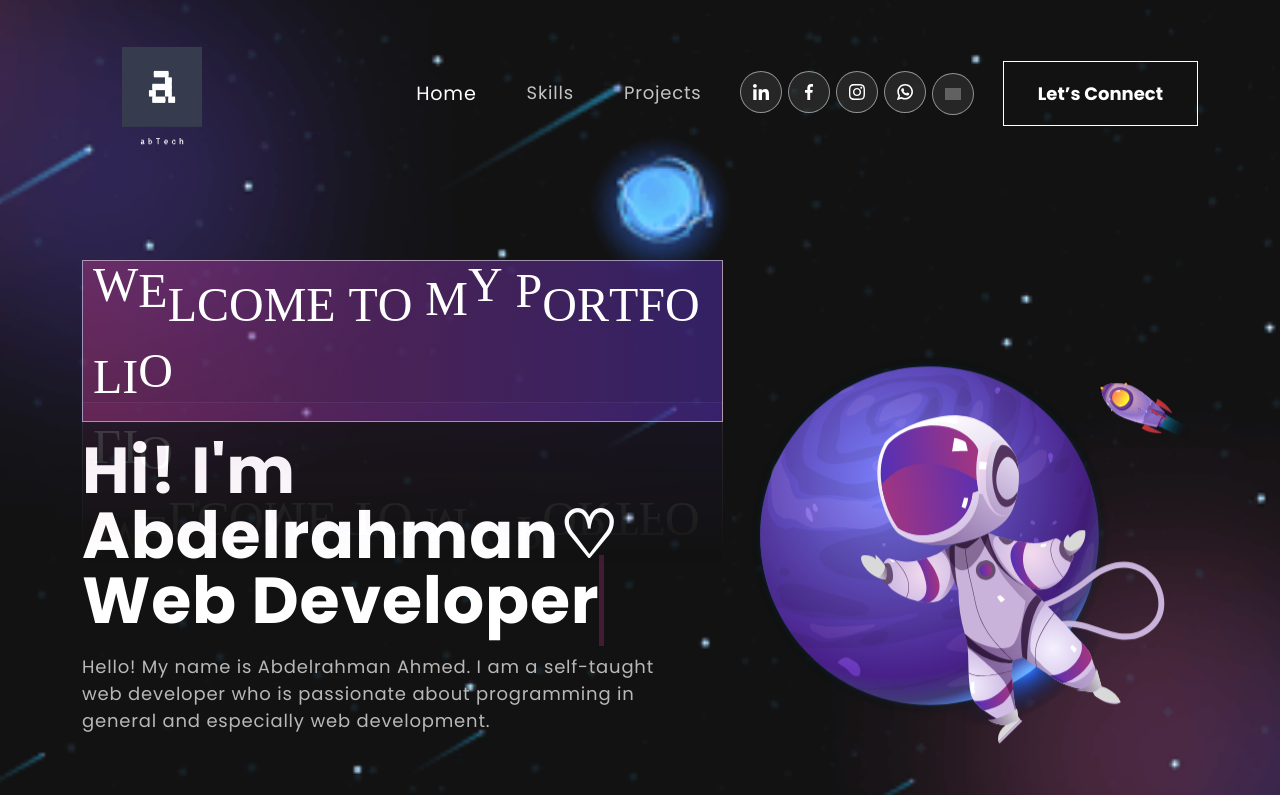
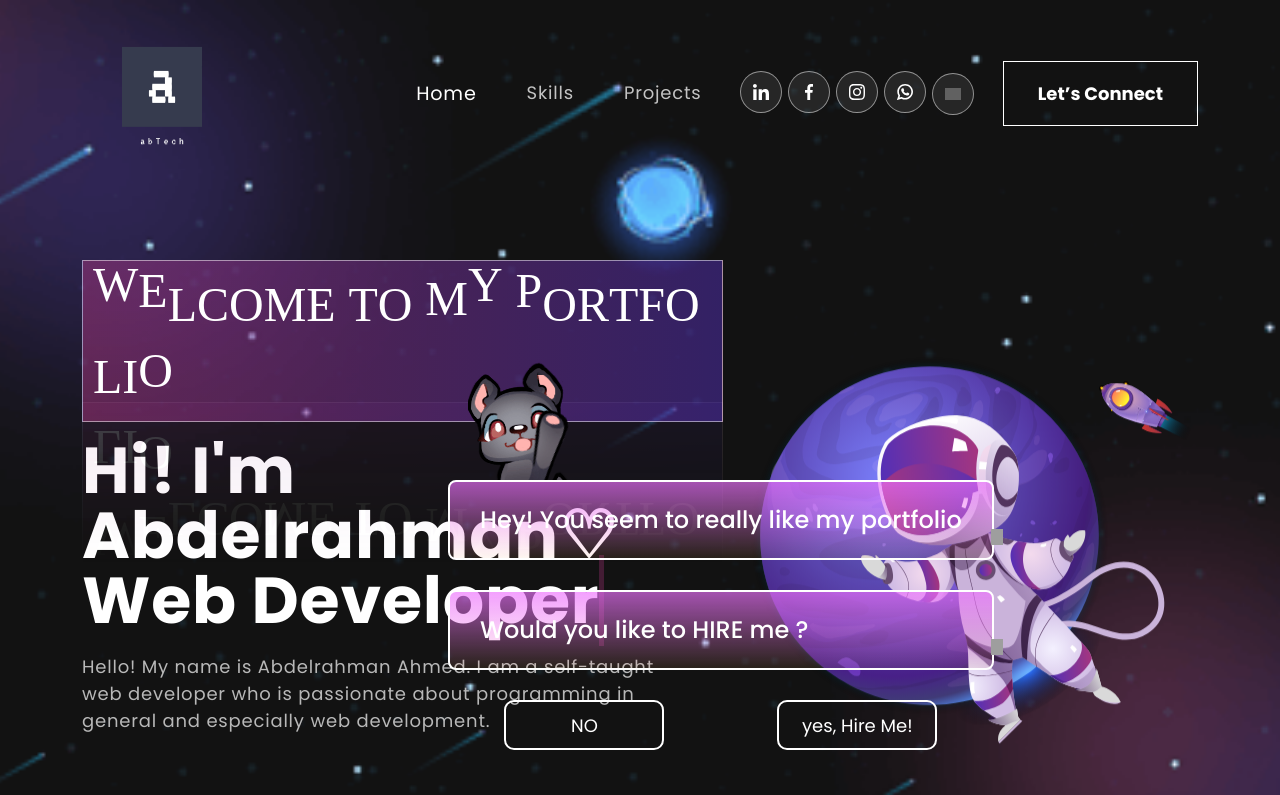
Before and after one commit to abdelrahman252/port, a React (Create React App) app: page / in a window 1280 px wide. Shown: the top 795 px of the page. Built offline with nearby package versions, Linux system fonts and the light colour scheme; grey boxes are pictures that could not be loaded.

Commit message:
Add files via upload

```diff
--- a/src/App.js
+++ b/src/App.js
@@ -1,14 +1,17 @@
 import "./App.css";
 import "bootstrap/dist/css/bootstrap.min.css";
 import { useState } from "react";
-import ScrollToTop from "./components/scrollTop/ScrollToTop";
 import React, { Suspense, lazy } from "react";
+import { useEffect } from "react";
+
 const Navbar = lazy(() => import("./components/navbar/NavBar"));
 const Skills = lazy(() => import("./components/skills/Skills"));
 const Banner = lazy(() => import("./components/banner/Banner"));
 const Projects = lazy(() => import("./components/projects/Projects"));
 const Contact = lazy(() => import("./components/contact/Contact"));
 const Footer = lazy(() => import("./components/footer/Footer"));
+const PopUp = lazy(() => import("./components/popup/PopUp"));
+const ScrollToTop = lazy(() => import("./components/scrollTop/ScrollToTop"));
 
 function App() {
   const [loading, setLoading] = useState(true);
@@ -19,11 +22,18 @@ function App() {
       setLoading(false);
     }, 2000);
   }
+  const [pop, setPop] = useState(false);
+
+  useEffect(() => {
+    setTimeout(() => {
+      setPop(true);
+    }, 3000);
+  }, []);
+
 
   return (
     !loading && (
       <div className="App">
-        <ScrollToTop showBelow={250} />
         <Suspense
           fallback={
             <div
@@ -41,6 +51,8 @@ function App() {
             </div>
           }
         >
+          {pop && <PopUp setPop={setPop} />}
+          <ScrollToTop showBelow={250} />
           <Navbar />
           <Banner />
           <Skills />
```
